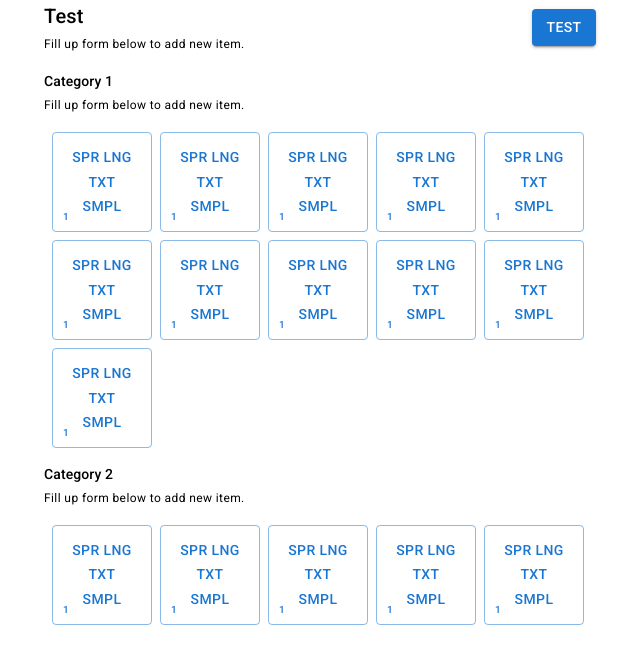
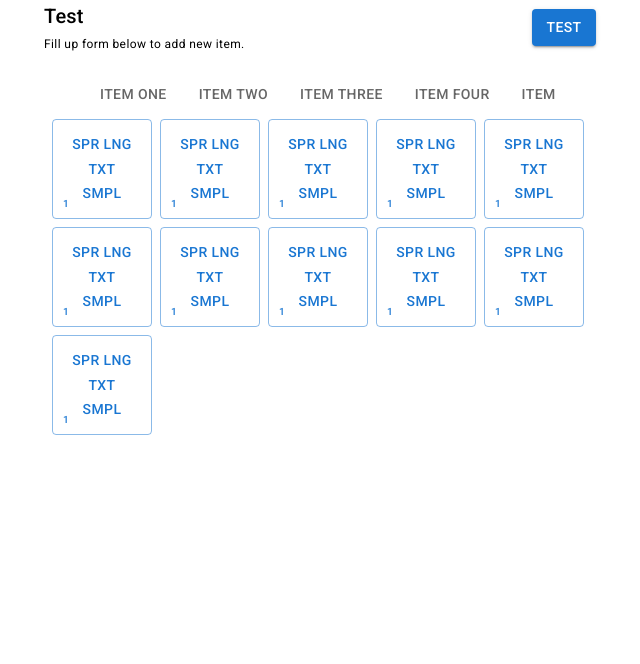
Before and after one commit to pg-ctatanacio/react-crud, a React (Create React App) app: page / in a window 1280 px wide. Shown: the top 664 px of the page, without its empty margins (320-960 px from the left). Built offline with nearby package versions, Linux system fonts and the light colour scheme; no server answers; the database is empty.

Commit message:
Added tabs

```diff
--- /dev/null
+++ b/src/pages/Menu/Menu.css
@@ -0,0 +1,3 @@
+.MuiTabs-scrollButtons.Mui-disabled {
+    opacity: 0.3;
+}
--- a/src/pages/Menu/Menu.tsx
+++ b/src/pages/Menu/Menu.tsx
@@ -2,8 +2,10 @@ import { useLayoutEffect } from "react";
 
 import database from "../../utils/firebase";
 import { onValue, ref } from "firebase/database";
-import { Button, Container, Grid, Typography } from "@mui/material";
+import { Button, Container, Grid, Tab, Tabs, Typography } from "@mui/material";
 import { useNavigate } from "react-router-dom";
+
+import './Menu.css';
 
 const Menu = () => {
 	const navigate = useNavigate();
@@ -18,54 +20,73 @@ const Menu = () => {
 
 	return (
 		<Container maxWidth="sm">
-			<Container disableGutters sx={{ mb: 2, display: 'flex', verticalAlign: 'center', alignItems: 'center' }}>
+			<Container
+				disableGutters
+				sx={{ mb: 2, display: "flex", verticalAlign: "center", alignItems: "center" }}>
 				<Container disableGutters>
 					<Typography component="h1" variant="h6">
 						Test
 					</Typography>
 					<Typography variant="caption">Fill up form below to add new item.</Typography>
 				</Container>
-                <Button variant="contained" onClick={() => navigate('/add-item')}>Test</Button>
+				<Button variant="contained" onClick={() => navigate("/add-item")}>
+					Test
+				</Button>
 			</Container>
 
-            <Container disableGutters sx={{marginBottom: 2 }}>
-                <Container disableGutters sx={{ marginBottom: 2}}>
-                    <Typography variant="subtitle2">
-                        Category 1
-                    </Typography>
-                    <Typography variant="caption">Fill up form below to add new item.</Typography>
-                </Container>
-                <Grid container spacing={1} sx={{ marginX: 'auto' }}>
-                    <Grid item><CustomButton /></Grid>
-                    <Grid item><CustomButton /></Grid>
-                    <Grid item><CustomButton /></Grid>
-                    <Grid item><CustomButton /></Grid>
-                    <Grid item><CustomButton /></Grid>
-                    <Grid item><CustomButton /></Grid>
-                    <Grid item><CustomButton /></Grid>
-                    <Grid item><CustomButton /></Grid>
-                    <Grid item><CustomButton /></Grid>
-                    <Grid item><CustomButton /></Grid>
-                    <Grid item><CustomButton /></Grid>
+            <Tabs
+				// value={value}
+				// onChange={handleChange}
+				variant="scrollable"
+				scrollButtons={true}
+                allowScrollButtonsMobile
+				aria-label="scrollable auto tabs example">
+				<Tab label="Item One" />
+				<Tab label="Item Two" />
+				<Tab label="Item Three" />
+				<Tab label="Item Four" />
+				<Tab label="Item Five" />
+				<Tab label="Item Six" />
+				<Tab label="Item Seven" />
+			</Tabs>
+
+			<Container disableGutters sx={{ marginBottom: 2 }}>
+				<Grid container spacing={1} sx={{ marginX: "auto" }}>
+					<Grid item>
+						<CustomButton />
+					</Grid>
+					<Grid item>
+						<CustomButton />
+					</Grid>
+					<Grid item>
+						<CustomButton />
+					</Grid>
+					<Grid item>
+						<CustomButton />
+					</Grid>
+					<Grid item>
+						<CustomButton />
+					</Grid>
+					<Grid item>
+						<CustomButton />
+					</Grid>
+					<Grid item>
+						<CustomButton />
+					</Grid>
+					<Grid item>
+						<CustomButton />
+					</Grid>
+					<Grid item>
+						<CustomButton />
+					</Grid>
+					<Grid item>
+						<CustomButton />
+					</Grid>
+					<Grid item>
+						<CustomButton />
+					</Grid>
 				</Grid>
 			</Container>
-
-            <Container disableGutters>
-                <Container disableGutters sx={{ marginBottom: 2}}>
-                    <Typography variant="subtitle2">
-                        Category 2
-                    </Typography>
-                    <Typography variant="caption">Fill up form below to add new item.</Typography>
-                </Container>
-                <Grid container spacing={1} sx={{ marginX: 'auto' }}>
-                    <Grid item><CustomButton /></Grid>
-                    <Grid item><CustomButton /></Grid>
-                    <Grid item><CustomButton /></Grid>
-                    <Grid item><CustomButton /></Grid>
-                    <Grid item><CustomButton /></Grid>
-                </Grid>
-            </Container>
-
 		</Container>
 	);
 };
@@ -74,14 +95,17 @@ const CustomButton = () => {
 	return (
 		<Button variant="outlined" sx={{ height: 100, width: 100 }}>
 			<span>SPR LNG TXT SMPL</span>
-            <span style={{
-                position: 'absolute',
+			<span
+				style={{
+					position: "absolute",
 					fontSize: 10,
 					left: 10,
-                bottom: 5
-            }}>1</span>
+					bottom: 5,
+				}}>
+				1
+			</span>
 		</Button>
-    )
-}
+	);
+};
 
 export default Menu;
```
Lines whose indentation alone changed are shown as unchanged.
